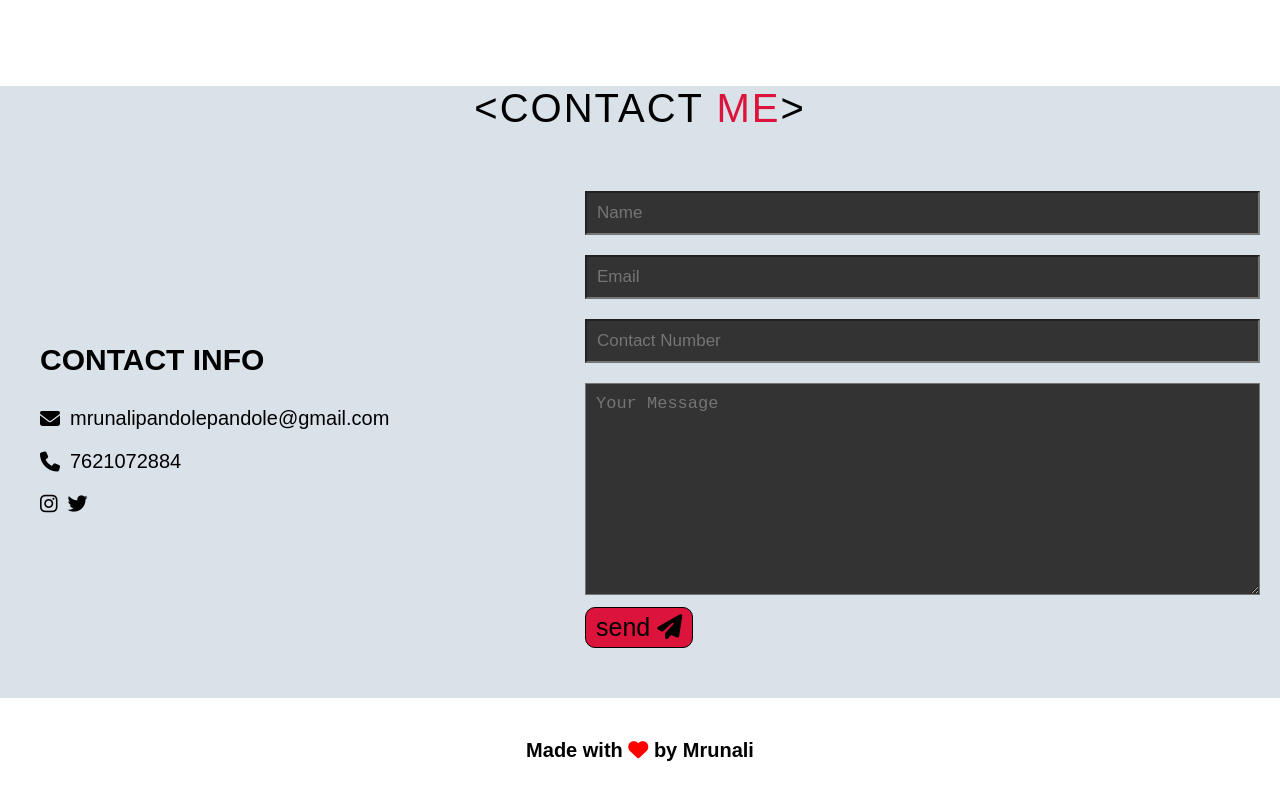
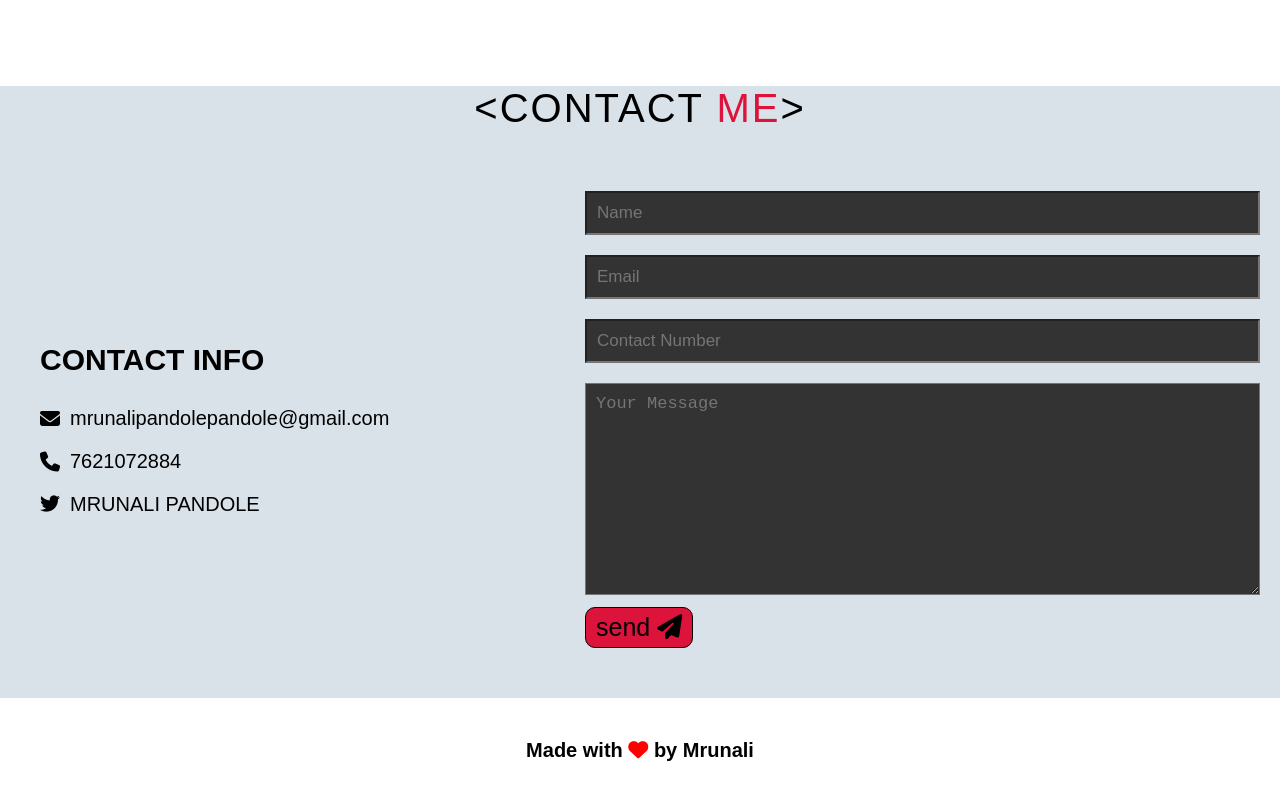
Before and after one commit to mrunalipandole/Index, a plain HTML site: page Index.html in a window 1280 px wide. Shown: the part 3206-4006 px from the top of the page. Drawn offline with Linux system fonts and the light colour scheme; a web font is replaced by a local one.

Commit message:
Add files via upload

```diff
--- a/Index.html
+++ b/Index.html
@@ -263,7 +263,7 @@
             <div class="info">
                 <h3><i class="fa-solid fa-envelope"></i>mrunalipandolepandole@gmail.com</h3>
                 <h3><i class="fa-solid fa-phone"></i>7621072884</h3>
-                <h3><a href="https://instagram.com"><i class="fa-brands fa-instagram"></i></a>   <a href="https://fa-twitter.com"><i class="fa-brands fa-twitter"></i></a></h3>
+                <h3><a href="https://twitter.com/MrunaliPandole"><i class="fa-brands fa-twitter"></i></a> MRUNALI PANDOLE</h3>
 
 
             </div>
```
